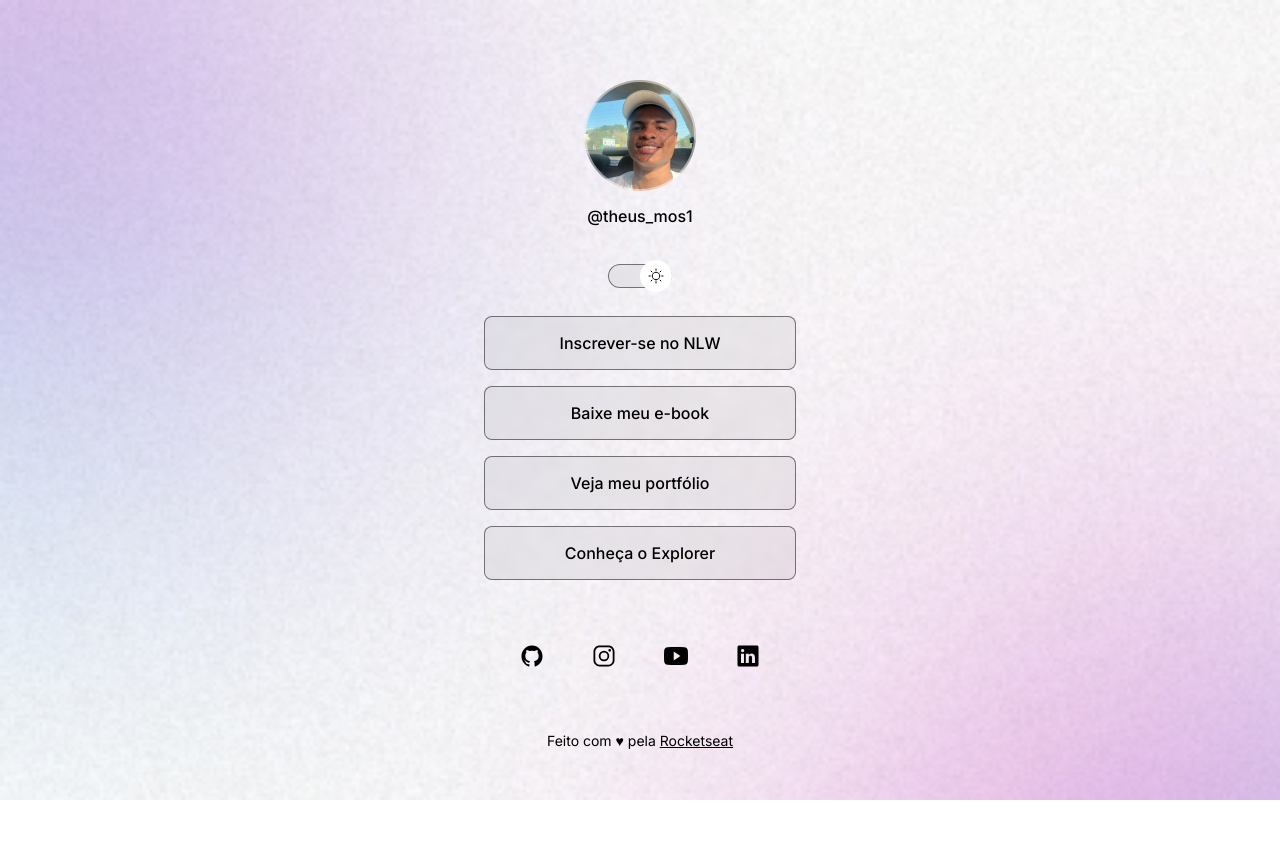
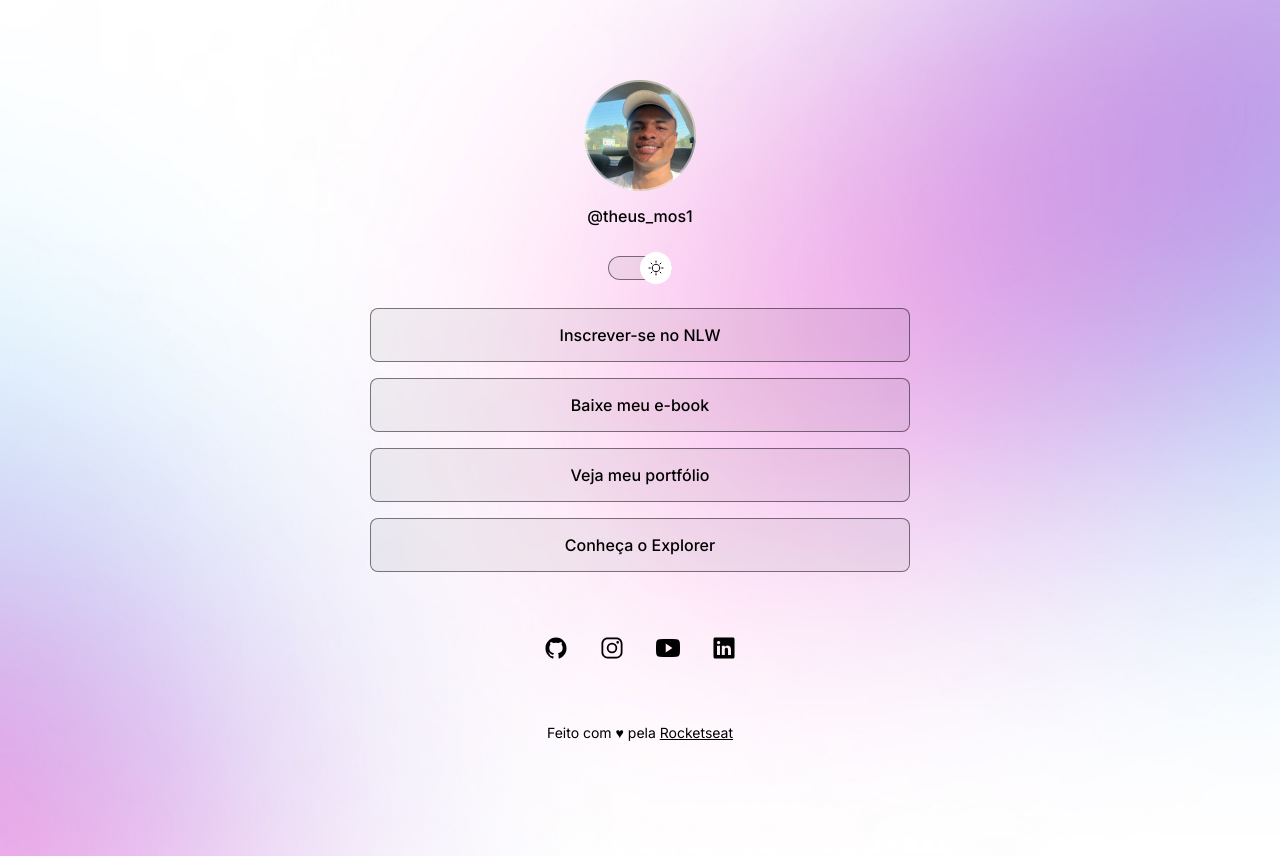
Before and after one commit to matheus-dev-oliveira/estudo-code, a plain HTML site: page index.html in a window 1280 px wide. Both pictures are taken after a click on the element 640 px from the left and 276 px from the top of the page. Before the commit the page ends 800 px from the top, so only its background shows below. Drawn offline with nearby package versions, Linux system fonts and the light colour scheme.

Commit message:
add readme

```diff
--- a/style.css
+++ b/style.css
@@ -25,23 +25,23 @@
   }
 
   body {
-    background: var(--bg-url) no-repeat
-    top center/cover; /*Aqui eu criei um atalho para todas a propriedades*/
+    background: var(--bg-url) no-repeat top center/cover;
+    height: 100vh;
   }
 
   body * {
-    font-family: 'Inter', sans-serif;
+    font-family: "Inter", sans-serif;
     color: var(--text-color);
   }
 
   #container {
-    width: 360px;
+    width: 100%;
+    max-width: 588px;
     margin: 56px auto 0px;
     padding: 0 24px;
   }
 
-
-/*profile*/
+  /* profile */
   #profile {
     text-align: center;
     padding: 24px;
@@ -54,7 +54,7 @@ body * {
   #profile p {
     font-weight: 500;
     line-height: 24px;
-    margin: 8px;
+    margin-top: 8px;
   }
 
   /* switch */
@@ -77,11 +77,18 @@ body * {
     left: 0;
     z-index: 1;
     transform: translateY(-50%);
+
+    animation: slide-back 0.2s;
   }
 
   .light #switch button {
+    animation: slide-in 0.2s forwards;
     right: 0;
     left: initial;
+  }
+
+  #switch button:hover {
+    outline: 8px solid var(--highlight-color);
   }
 
   #switch span {
@@ -128,15 +135,14 @@ ul li a {
 
   /* pseudo-selector */
   ul li a:hover {
-    background-color: var(--surface-color-hover);
+    background: var(--surface-color-hover);
     border: 1.5px solid var(--text-color);
   }
 
-/* social-links */
+  /* social links */
   #social-links {
     display: flex;
     justify-content: center;
-    gap: 16px;
 
     padding: 24px 0;
 
@@ -162,3 +168,33 @@ footer {
     text-align: center;
     font-size: 14px;
   }
+
+  /* media queries */
+  @media (min-width: 700px) {
+    :root {
+      --bg-url: url(./assets/bg-desktop.jpg);
+    }
+
+    .light {
+      --bg-url: url(./assets/bg-desktop-light.jpg);
+    }
+  }
+
+  /* animation */
+  @keyframes slide-in {
+    from {
+      left: 0;
+    }
+    to {
+      left: 50%;
+    }
+  }
+
+  @keyframes slide-back {
+    from {
+      left: 50%;
+    }
+    to {
+      left: 0;
+    }
+  }
```
Also changed, not shown: .github/preview.jpg (added), 1 other file. Lines whose indentation alone changed are shown as unchanged.
